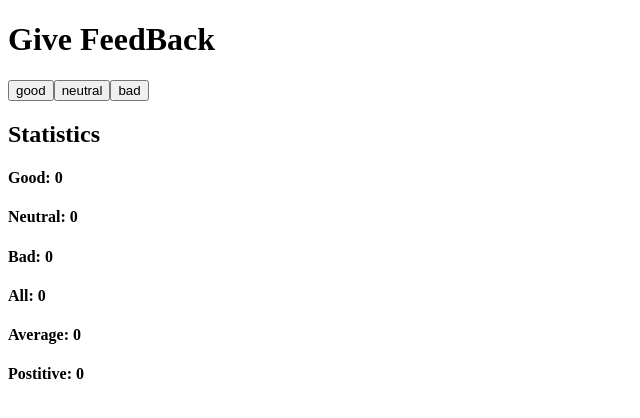
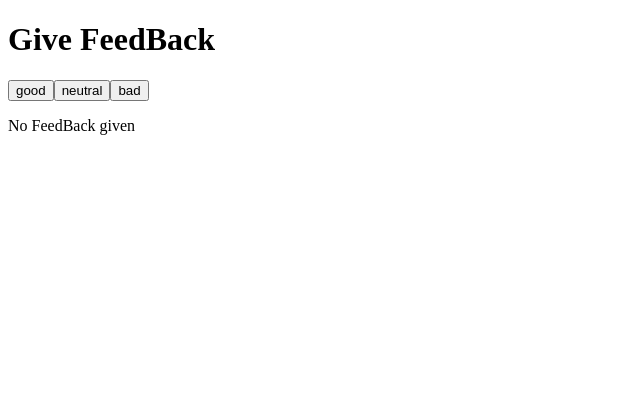
Before and after one commit to notjoshsaylor/fullstack_part1, a React (Create React App) app: page / in a window 1280 px wide. Shown: the top 418 px of the page, without its empty margins (0-640 px from the left). Built offline with nearby package versions, Linux system fonts and the light colour scheme; the HTML template or start-up script is replaced by a standard one.

Commit message:
full stack open ex. 1.9

```diff
--- a/src/App.js
+++ b/src/App.js
@@ -6,6 +6,12 @@ const Stats = ({good, bad, neutral}) => {
   const all = good + neutral + bad || 0
   const average = (good + bad * -1) / all || 0
   const positive = (all / good) * 100 || 0
+
+  if (all === 0 ){
+    return(
+      <p>No FeedBack given</p>
+    )
+  }
 
   return(
     <>
```
